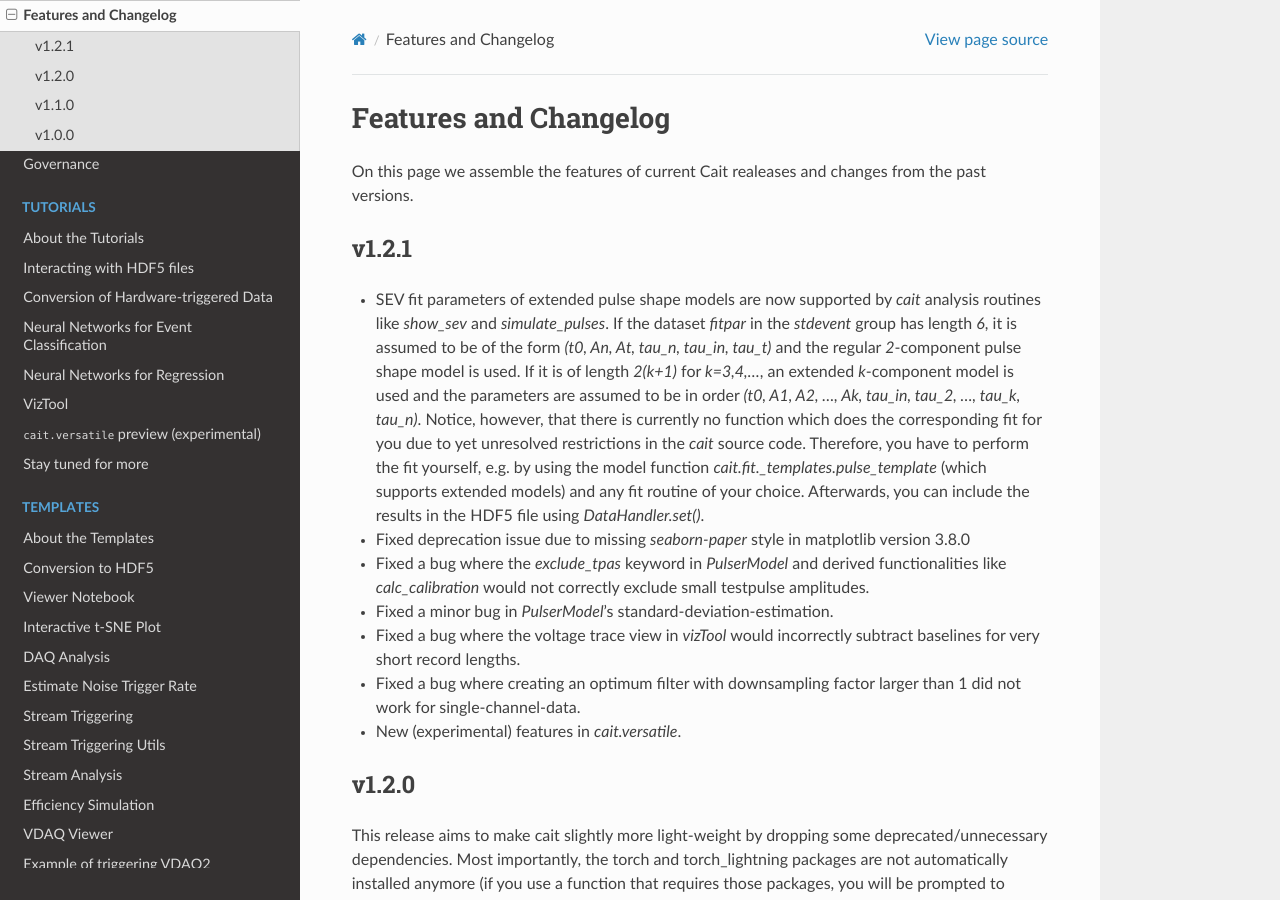
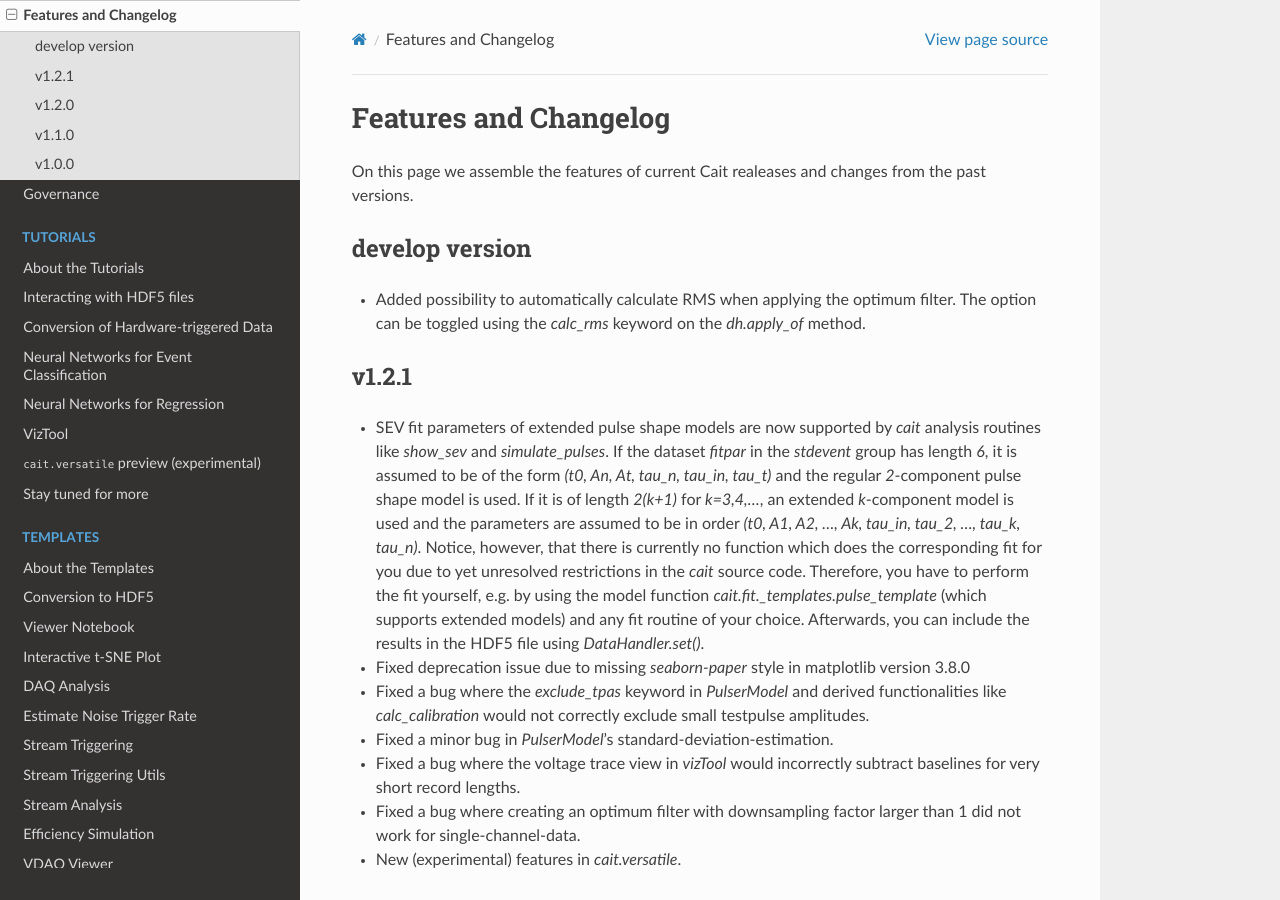
Before and after one commit to fewagner/cait, a Sphinx documentation site: the page built from docs/source/changelog.rst, in a window 1280 px wide and 900 px high. Built offline with Sphinx 7.4.7 and the Read the Docs theme 2.0.0, drawn with Linux system fonts in a browser that asks for light colours; pages that are not in the unit, such as notebooks, are missing from menus.

Commit message:
update changelog

```diff
--- a/docs/source/changelog.rst
+++ b/docs/source/changelog.rst
@@ -3,6 +3,10 @@ Features and Changelog
 ***********************
 
 On this page we assemble the features of current Cait realeases and changes from the past versions.
+
+develop version
+======
+- Added possibility to automatically calculate RMS when applying the optimum filter. The option can be toggled using the `calc_rms` keyword on the `dh.apply_of` method.
 
 v1.2.1
 ======
```
